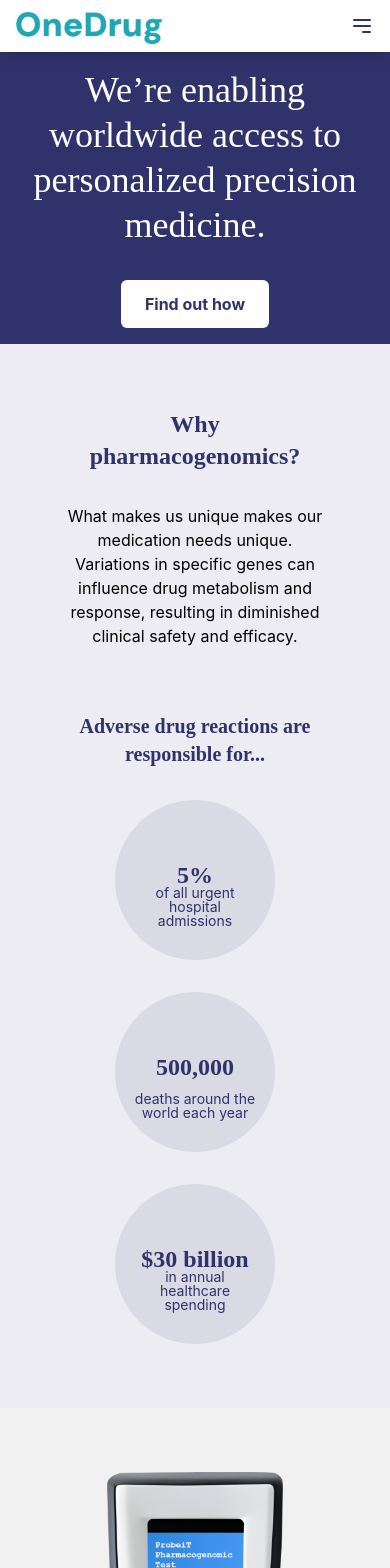
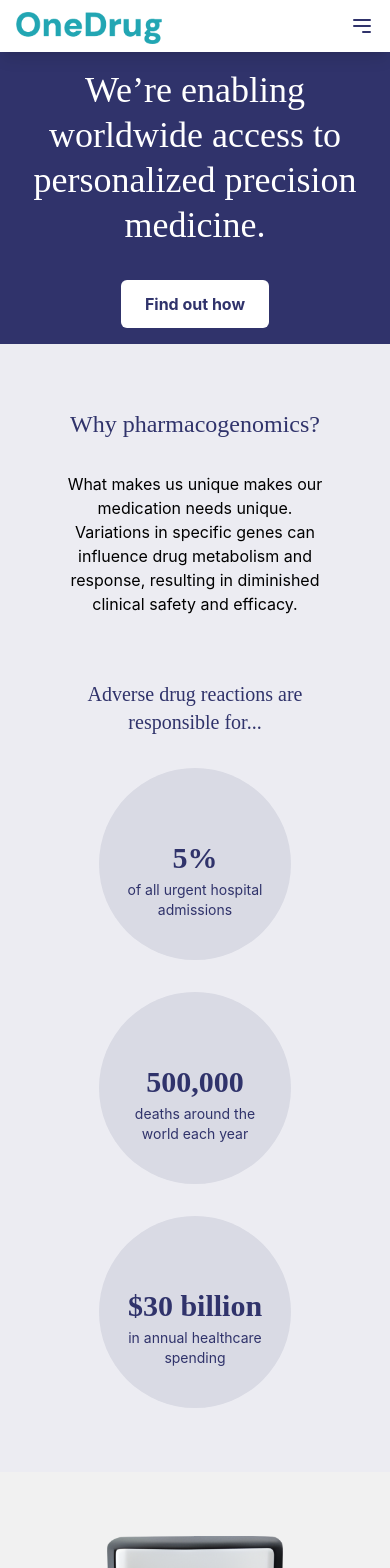
Before and after one commit to Awasjo/AstraVita-MERN-Project, a React (Create React App) app in the folder frontend/: page / in a window 390 px wide. Shown: the top 1568 px of the page. Built offline with nearby package versions, Linux system fonts and the light colour scheme; no server answers.

Commit message:
Responsive design for About Us page
- About Us page now rescales correctly on mobile viewports
- Also added an ellipse utility class in index.css for reusability

```diff
--- a/frontend/src/components/AboutUs.jsx
+++ b/frontend/src/components/AboutUs.jsx
@@ -14,7 +14,7 @@ const AboutUs = () => {
       <div>
         <div className="flex flex-wrap">
           {/* Top left */}
-          <div className="w-1/2">
+          <div className="w-full md:w-1/2 order-0">
             <img
               alt="Doctor showing a clipboard to a patient"
               src="/external/hero-image-doctor-with-patient.png"
@@ -23,9 +23,9 @@ const AboutUs = () => {
           </div>
 
           {/* Top right */}
-          <div className="w-1/2 bg-navy-blue-dark flex justify-center items-center">
-            <div className="text-white w-1/2">
-              <h1 className="font-serif text-4xl md:text-5xl leading-tight">
+          <div className="w-full md:w-1/2 bg-navy-blue-dark flex justify-center items-center p-8 order-1">
+            <div className="text-white w-3/4 md:w-1/2 text-center md:text-left">
+              <h1 className="font-serif text-4xl md:text-5xl font-medium">
                 Our Vision
               </h1>
               <p className="font-sans text-base md:text-lg mt-4">
@@ -35,9 +35,9 @@ const AboutUs = () => {
           </div>
 
           {/* Bottom left */}
-          <div className="w-1/2 bg-navy-blue-dark flex justify-center items-center">
-            <div className="text-white w-1/2">
-              <h1 className="font-serif text-4xl md:text-5xl leading-tight">
+          <div className="w-full md:w-1/2 bg-navy-blue-dark flex justify-center items-center p-8 order-3 md:order-2">
+            <div className="text-white w-3/4 md:w-1/2 text-center md:text-left">
+              <h1 className="font-serif text-4xl md:text-5xl font-medium">
                 Our Mission
               </h1>
               <p className="font-sans text-base md:text-lg mt-4">
@@ -47,12 +47,61 @@ const AboutUs = () => {
           </div>
 
           {/* Bottom right */}
-          <div className="w-1/2">
+          <div className="w-full md:w-1/2 order-2 md:order-3">
             <img
               alt="Female researcher next to a microscope"
               src="/external/hero-image-researchers.png"
               className="w-full h-full object-cover"
             />
+          </div>
+        </div>
+        <div className="bg-lavender-gray-light text-dark-blue p-16">
+          <div className="text-center">
+            <h1 className="font-serif text-4xl md:text-5xl font-medium">
+              Our Values
+            </h1>
+            <div className="flex flex-col md:flex-row justify-center items-center space-y-8 md:space-y-0 md:space-x-16 mt-8">
+              <div className="ellipse">
+                <span className="big-text font-sans font-semibold text-2xl">
+                  Integrity
+                  <span className="small-text font-sans font-normal text-sm">
+                    Do what's right
+                  </span>
+                </span>
+              </div>
+              <div className="ellipse">
+                <span className="big-text font-sans font-semibold text-2xl">
+                  Productivity
+                  <span className="small-text font-sans font-normal text-sm">
+                    Optimize output together
+                  </span>
+                </span>
+              </div>
+              <div className="ellipse">
+                <span className="big-text font-sans font-semibold text-2xl">
+                  Accountability
+                  <span className="small-text font-sans font-normal text-sm">
+                    Own your actions
+                  </span>
+                </span>
+              </div>
+              <div className="ellipse">
+                <span className="big-text font-sans font-semibold text-2xl">
+                  Leadership
+                  <span className="small-text font-sans font-normal text-sm">
+                    Inspire and guide
+                  </span>
+                </span>
+              </div>
+              <div className="ellipse">
+                <span className="big-text font-sans font-semibold text-2xl">
+                  Teamwork
+                  <span className="small-text font-sans font-normal text-sm">
+                    Collaborate and achieve
+                  </span>
+                </span>
+              </div>
+            </div>
           </div>
         </div>
         <Footer />
--- a/frontend/src/components/Home.jsx
+++ b/frontend/src/components/Home.jsx
@@ -17,7 +17,7 @@ export const Home = () => {
           {/* Dark blue (left side) */}
           <div className="flex-1 bg-dark-blue flex flex-col justify-center items-center p-4">
             <div className="text-white text-center md:text-left xl:w-3/6">
-              <h1 className="font-serif text-4xl md:text-5xl leading-tight mb-4">
+              <h1 className="font-serif text-4xl md:text-5xl leading-tight mb-4 font-medium">
                 We’re enabling worldwide access to personalized precision
                 medicine.
               </h1>
@@ -46,7 +46,7 @@ export const Home = () => {
         {/* Why pharmacogenomics? */}
         <div className="bg-lavender-gray-light text-dark-blue p-16">
           <div className="text-center">
-            <h2 className="font-serif text-2xl md:text-4xl font-bold">
+            <h2 className="font-serif text-2xl md:text-4xl font-medium">
               Why pharmacogenomics?
             </h2>
             <p className="font-sans text-base md:text-lg mt-8 text-black">
@@ -55,32 +55,32 @@ export const Home = () => {
             </p>
           </div>
           <div className="text-center">
-            <h3 className="font-serif text-xl font-semibold md:text-2xl mt-16">
+            <h3 className="font-serif text-xl md:text-2xl mt-16 font-medium">
               Adverse drug reactions are responsible for...
             </h3>
             <div className="flex flex-col md:flex-row justify-center items-center space-y-8 md:space-y-0 md:space-x-16 mt-8">
-              <div className="relative flex flex-col items-center w-40 h-40 md:w-44 md:h-44 bg-lavender-gray-dark rounded-full">
-                <span className="absolute top-1/2 left-1/2 transform -translate-x-1/2 -translate-y-2/3 font-serif font-semibold text-2xl md:text-3xl w-32 md:w-44">
+              <div className="ellipse">
+                <span className="big-text font-serif font-semibold text-3xl">
                   5%
-                </span>
-                <span className="absolute bottom-8 md:bottom-10 left-1/2 transform -translate-x-1/2 font-sans leading-none text-sm w-32 md:w-44">
-                  of all urgent hospital admissions
+                  <span className="small-text font-sans font-normal text-sm">
+                    of all urgent hospital admissions
+                  </span>
                 </span>
               </div>
-              <div className="relative flex flex-col items-center w-40 h-40 md:w-44 md:h-44 bg-lavender-gray-dark rounded-full">
-                <span className="absolute top-1/2 left-1/2 transform -translate-x-1/2 -translate-y-2/3 font-serif font-semibold text-2xl md:text-3xl w-32 md:w-44">
+              <div className="ellipse">
+                <span className="big-text font-serif font-semibold text-3xl">
                   500,000
-                </span>
-                <span className="absolute bottom-8 md:bottom-10 left-1/2 transform -translate-x-1/2 font-sans leading-none text-sm w-32 md:w-44">
-                  deaths around the world each year
+                  <span className="small-text font-sans font-normal text-sm">
+                    deaths around the world each year
+                  </span>
                 </span>
               </div>
-              <div className="relative flex flex-col items-center w-40 h-40 md:w-44 md:h-44 bg-lavender-gray-dark rounded-full">
-                <span className="absolute top-1/2 left-1/2 transform -translate-x-1/2 -translate-y-2/3 font-serif font-semibold text-2xl md:text-3xl w-32 md:w-44">
+              <div className="ellipse">
+                <span className="big-text font-serif font-semibold text-3xl">
                   $30 billion
-                </span>
-                <span className="absolute bottom-8 md:bottom-10 left-1/2 transform -translate-x-1/2 font-sans leading-none text-sm w-32 md:w-44">
-                  in annual healthcare spending
+                  <span className="small-text font-sans font-normal text-sm">
+                    in annual healthcare spending
+                  </span>
                 </span>
               </div>
             </div>
@@ -129,7 +129,7 @@ export const Home = () => {
         {/* Industry partners */}
         <div className="bg-dark-blue text-white p-16">
           <div className="text-center">
-            <h2 className="font-serif text-2xl md:text-xl font-bold">
+            <h2 className="font-serif text-2xl md:text-xl font-medium">
               Trusted by leading institutions worldwide
             </h2>
           </div>
--- a/frontend/src/index.css
+++ b/frontend/src/index.css
@@ -27,6 +27,18 @@
     @apply rounded block border border-dark-blue font-bold text-dark-blue hover:bg-strong-blue hover:border-strong-blue hover:text-white px-4 py-2;
 }
 
+.ellipse {
+    @apply rounded-full flex flex-col relative items-center w-48 h-48 bg-lavender-gray-dark;
+
+    .big-text {
+        @apply absolute top-1/2 left-1/2 transform -translate-x-1/2 -translate-y-2/3 w-44;
+    }
+
+    .small-text {
+        @apply absolute top-10 left-1/2 transform -translate-x-1/2 w-36;
+    }
+}
+
 /* Mobile menu animation */
 @keyframes slideDown {
     from {
```
